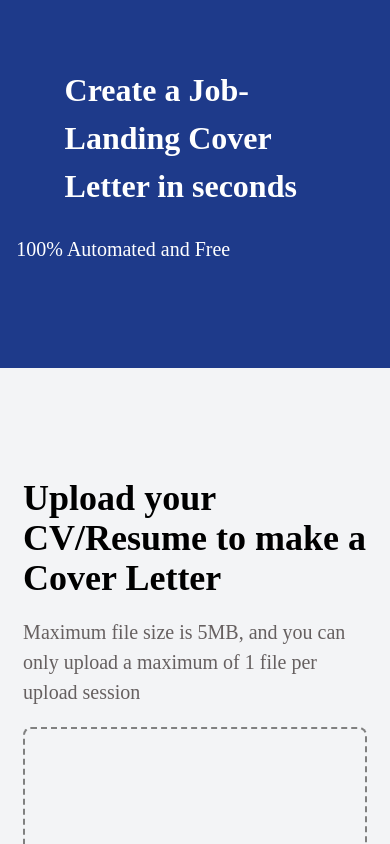
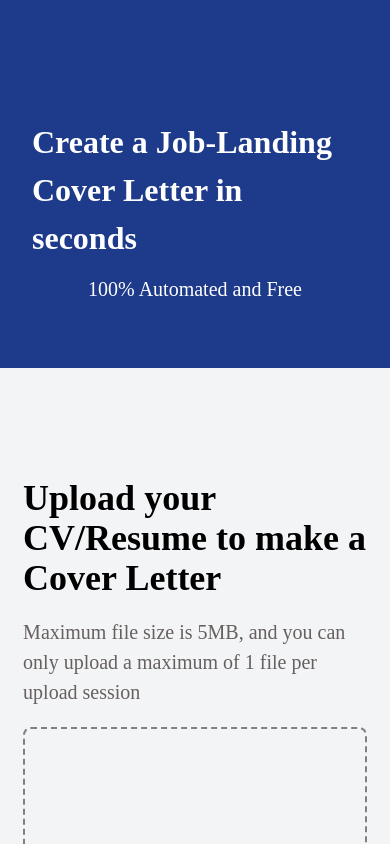
Before and after one commit to alamadrid01/Bot, a React (Create React App) app: page / in a window 390 px wide. Shown: the top 844 px of the page. Built offline with nearby package versions, Linux system fonts and the light colour scheme.

Commit message:
style: updated the styles

```diff
--- a/src/components/sectionOne/SectionOne.js
+++ b/src/components/sectionOne/SectionOne.js
@@ -8,9 +8,9 @@ function SectionOne() {
   return (
     <div>
          <main className="flex h-[368px] md:h-[100vh] bg-blue-900 md:px-3 md:py-5 relative ">
-        <div className="text flex-col flex md:px-[96px] px-[2rem] h-[50vh] md:h-[auto] w-[80%] justify-center items-center flex-auto">
-          <h1 className='font-bold relative top-[-52px] w-[80%] md-w-[] text-[32px] md:text-4xl leading-[] md:leading-[4rem] text-left pr-[10px] md:pr-[0] md:text-[56px]  text-white'>Create a Job-Landing Cover Letter in seconds</h1>
-          <p className='text-white relative top-[-40px] left-[-22%] md:left-[-80px] text-[20px] mt-3 md:text-[40px] '>100% Automated and Free</p>
+        <div className="text flex flex-col  md:px-[96px] px-[2rem] h-[50vh] md:h-[auto] w-[80%] justify-center items-center flex-auto">
+          <h1 className='font-bold w-[100%] md-w-[] text-[32px] md:text-4xl leading-[] md:leading-[4rem] text-left pr-[10px] md:pr-[0] md:text-[56px]  text-white'>Create a Job-Landing Cover Letter in seconds</h1>
+          <p className='text-white text-left  md:left-[-80px] text-[20px] mt-3 md:text-[40px] '>100% Automated and Free</p>
         </div>
         <div className="shape hidden md:flex flex-auto">
             <img className='w-[600px] bottom-[-205px] relative h-[200px]' src={pic} alt="" />
--- a/src/components/sectionThree/SectionThree.js
+++ b/src/components/sectionThree/SectionThree.js
@@ -11,7 +11,7 @@ function SectionThree() {
         <div className="div  md:px-[96px]  my-10">
            <main  className='  rounded-lg py-7 pb-[96px] relative bg-indigo-200 '>
             {/* <div className=' absolute h-[100vh] w-[80vh] bg-red-900 ' /> */}
-            <h2 className='text-2xl md:text-4xl font-bold my-[90px]'>Benefits of Using Our Cover Letter Builder</h2>
+            <h2 className='text-2xl w-[80%] inline-block md:w-[100%] md:text-4xl font-bold my-[90px]'>Benefits of Using Our Cover Letter Builder</h2>
             <div className="top grid md:px-[6rem] px-[7.5%]  md:grid-cols-2 grid-cols-1 gap-[60px] md:gap-[90px] ">
                 <div className=" w-[327] h-[424px] md:w-[65vh] md:h-[320px] py-10 bg-white text-left px-[50px] md:px-8 box-border flex flex-col rounded-md">
                     <img src={circle} className='w-[80px] mb-5 md:mb-3 h-[80px]' alt="" />
@@ -30,14 +30,14 @@ function SectionThree() {
                 <div className=" w-[327] h-[424px] md:w-[65vh] md:h-[320px] py-10 bg-white text-left px-[50px] md:px-8 box-border flex flex-col rounded-md">
                     <img src={scissor} className='w-[80px] mb-5 md:mb-3 h-[80px]' alt="" />
                     <p className='font-bold  text-left md:text-[24px] '>Beautiful and Polished results</p>
-                    <span className='text-[12px] text-[16px]  mt-3 '>Our beautiful designed cover letter templates automatically handle the formatting as you wor. plus, our built-in spell-check feature helps ensure an error-free letter
+                    <span className=' text-[16px]  mt-3 '>Our beautiful designed cover letter templates automatically handle the formatting as you wor. plus, our built-in spell-check feature helps ensure an error-free letter
 
                     </span>
                 </div>
                 <div className=" w-[327] h-[424px] md:w-[65vh] md:h-[320px] py-10 bg-white text-left px-[50px] md:px-8 box-border flex flex-col rounded-md">
                     <img src={star} className='w-[80px] mb-5 md:mb-3 h-[80px]' alt="" />
                     <p className='font-bold  text-left md:text-[24px] '>Proven Success</p>
-                    <span className='text-[16px]  mt-3 '>Thousands of job seekers have successfully built cover letters using Aplicar Cover Letter Builder to get the jobs they want.
+                    <span className=' text-[16px]  mt-3 '>Thousands of job seekers have successfully built cover letters using Aplicar Cover Letter Builder to get the jobs they want.
 
                     </span>
                 </div>
```
